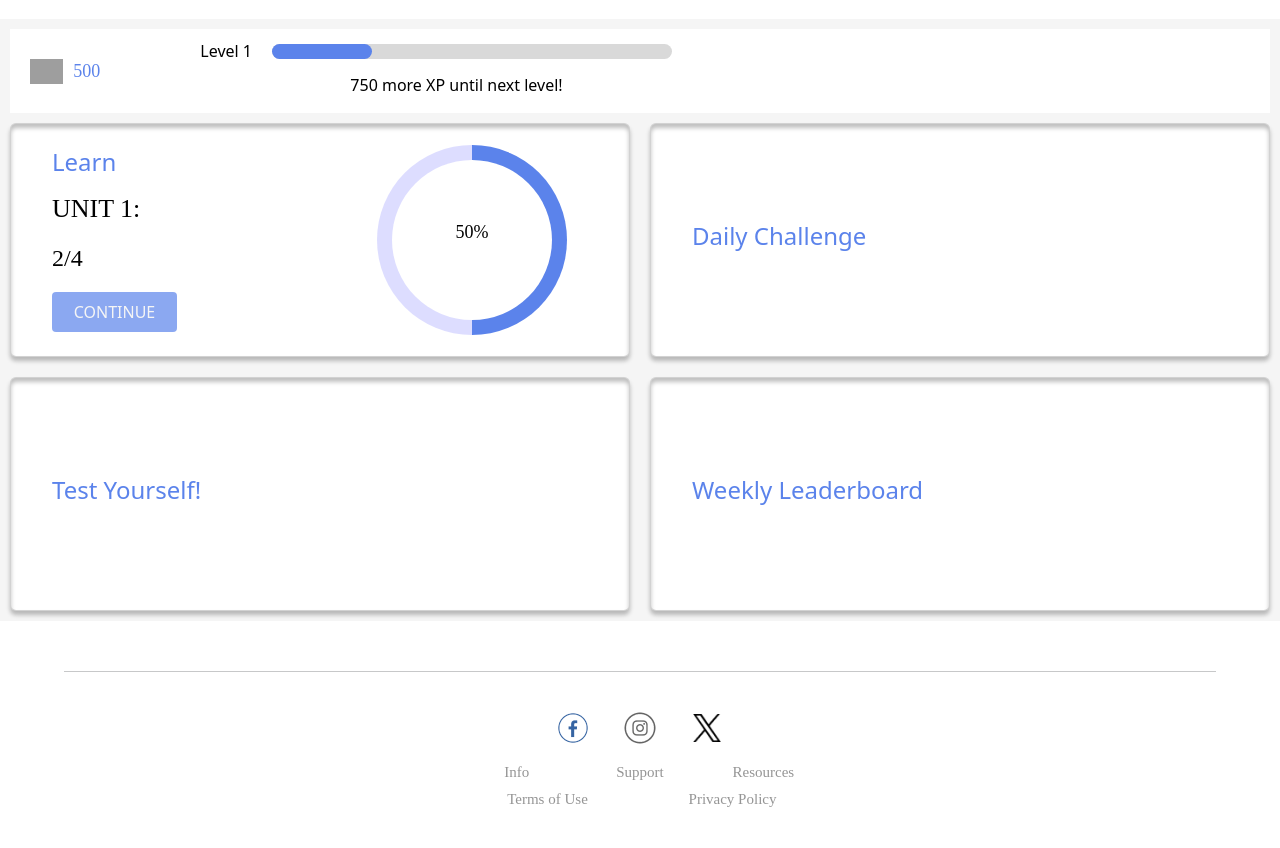
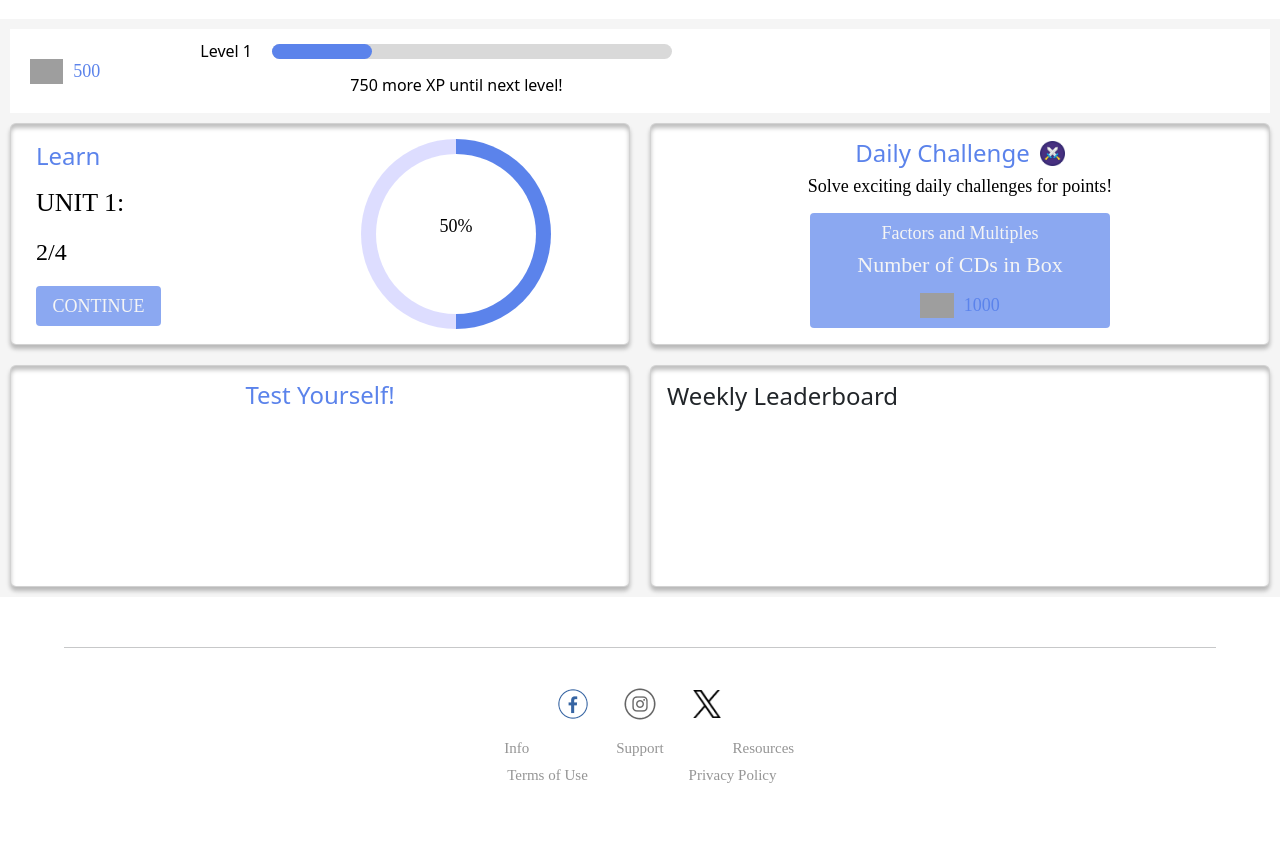
Before and after one commit to DSC-McMaster-U/Gamified-Learning-Platform, a Flask app: page /test/dashboard in a window 1280 px wide. Shown: the part 114-962 px from the top of the page. After the commit the page ends 897 px from the top, so only its background shows below. Run offline with Flask 3, Linux system fonts and the light colour scheme; some web fonts are replaced; grey boxes are pictures that could not be loaded.

Commit message:
finished second dashboard card

```diff
--- a/app/src/static/css/dashboard.css
+++ b/app/src/static/css/dashboard.css
@@ -147,13 +147,14 @@
     display: flex;
     align-items: center;
     justify-content: flex-start;
+    padding-left: 20px;
+    padding-right: 20px;
     background-color: var(--textbox-bg-clr);
 }
 
-#user-points {
+.points {
     display: inline-flex;
     align-items: center;
-    padding-left: 20px;
 }
 
 #points-logo-img {
@@ -162,7 +163,7 @@
     margin-right: 10px;
 }
 
-#number-points {
+.number-points {
     font: var(--body-font);
     color: var(--heading-clr);
 }
@@ -227,17 +228,17 @@
     background-color: var(--box-clr);
     border-radius: 8px;
     box-shadow: var(--form-item-shadow);
-    padding-left: 25px;
-    padding-right: 25px;
-    padding-top: 5px;
-    padding-bottom: 5px;
 }
 
-.card-body {
+.card-body1 {
     /* create different card body for other cards with vertical direction? */
     display: flex;
     flex-direction: row;
     align-items: center;
+    padding-left: 25px;
+    padding-right: 25px;
+    padding-top: 15px;
+    padding-bottom: 15px;
 }
 
 #left-side-content {
@@ -246,7 +247,7 @@
     align-items: start;
 }
 
-.card-body h4 {
+.card-body1 h4 {
     color: var(--heading-clr);
 }
 
@@ -298,6 +299,7 @@
 #continue-lesson {
     width: 125px;
     height: 40px;
+    font: var(--body-font);
     color: var(--btn-txt-clr);
     background-color: var(--btn-bg-clr);
     border: none;
@@ -310,3 +312,68 @@
     background-color: var(--btn-bg-hover-clr);
     box-shadow: var(--btn-shadow-2);
 }
+
+.card-body2 {
+    display: flex;
+    flex-direction: column;
+    align-items: center;
+    padding-left: 25px;
+    padding-right: 25px;
+    padding-top: 15px;
+    padding-bottom: 15px;
+}
+
+.card-body2 h4 {
+    color: var(--heading-clr);
+}
+
+#challenge-card-header {
+    display: flex;
+    align-items: center;
+}
+
+#challenge-icon-img {
+    height: 25px;
+    width: auto;
+    margin-left: 10px;
+    margin-bottom: 8px;
+}
+
+.card-caption {
+    font: var(--body-font);
+    color: var(--textbox-txt-clr);
+}
+
+#challenge-button {
+    /* make class for button? */
+    width: 300px;
+    display: block;
+    font: var(--body-font);
+    color: var(--btn-txt-clr);
+    background-color: var(--btn-bg-clr);
+    text-align: center;
+    border: none;
+    border-radius: 4px;
+    cursor: pointer;
+    transition: var(--btn-transition-1);
+}
+
+#challenge-button:hover {
+    background-color: var(--btn-bg-hover-clr);
+    box-shadow: var(--btn-shadow-2);
+}
+
+.button-content {
+    display: flex;
+    align-items: center;
+    flex-direction: column;
+    padding: 10px;
+}
+
+#challenge-question {
+    font-family: var(--body-font-family);
+    font-size: 22px;
+    color: var(--btn-txt-clr);
+    margin-top: 8px;
+    margin-bottom: 15px;
+}
--- a/app/src/templates/dashboard.html
+++ b/app/src/templates/dashboard.html
@@ -14,14 +14,14 @@
 
     <div id="dashboard-container">
         <div id="dashboard-heading">
-            <div id="user-points">
+            <div class="points">
                 <!-- Replace with actual points count later, user points from model -->
                 <img
                     id="points-logo-img"
                     src="../static/vendor/images/dashboard/points-logo.png"
                     alt=""
                 />
-                <span id="number-points">500</span>
+                <span class="number-points">500</span>
             </div>
             <div id="user-level">
                 <div id="level-progress-container">
@@ -34,7 +34,7 @@
 
         <div id="cards-container">
             <div class="card">
-                <div class="card-body">
+                <div class="card-body1">
                     <div id="left-side-content">
                         <h4>Learn</h4>
                         <div id="unit-progress">
@@ -59,13 +59,39 @@
             </div>
 
             <div class="card">
-                <div class="card-body">
-                    <h4>Daily Challenge</h4>
+                <div class="card-body2">
+                    <div id="challenge-card-header">
+                        <h4>Daily Challenge</h4>
+                        <img
+                        id="challenge-icon-img"
+                        src="../static/vendor/images/dashboard/challenge_icon.png"
+                        alt=""
+                        />
+                    </div>
+                    <p class="card-caption">Solve exciting daily challenges for points!</p>
+                    <a id="challenge-button">
+                        <div class="button-content">
+                            <span class="button-content-text">Factors and Multiples</span>
+                            <span id="challenge-question">Number of CDs in Box</span>
+                            <div class="points">
+                                <!-- Replace with actual points count later, user points from model -->
+                                <img
+                                    id="points-logo-img"
+                                    src="../static/vendor/images/dashboard/points-logo.png"
+                                    alt=""
+                                />
+                                <span class="number-points">1000</span>
+                            </div>
+                        </div>
+                    </a>
+                    <!-- add in href="{{ challenge_page_url }}" to the <a> tag after we set up the dashboard route to send in
+                        the daily challenge page url (need to update the route in main.py/update models?) -->
+                    <!-- add in specific data using Jinja for the challenge topic, question, and points amount after -->
                 </div>
             </div>
 
             <div class="card">
-                <div class="card-body">
+                <div class="card-body2">
                     <h4>Test Yourself!</h4>
                 </div>
             </div>
```
Also changed, not shown: app/src/static/vendor/images/dashboard/challenge_icon.png (added).
